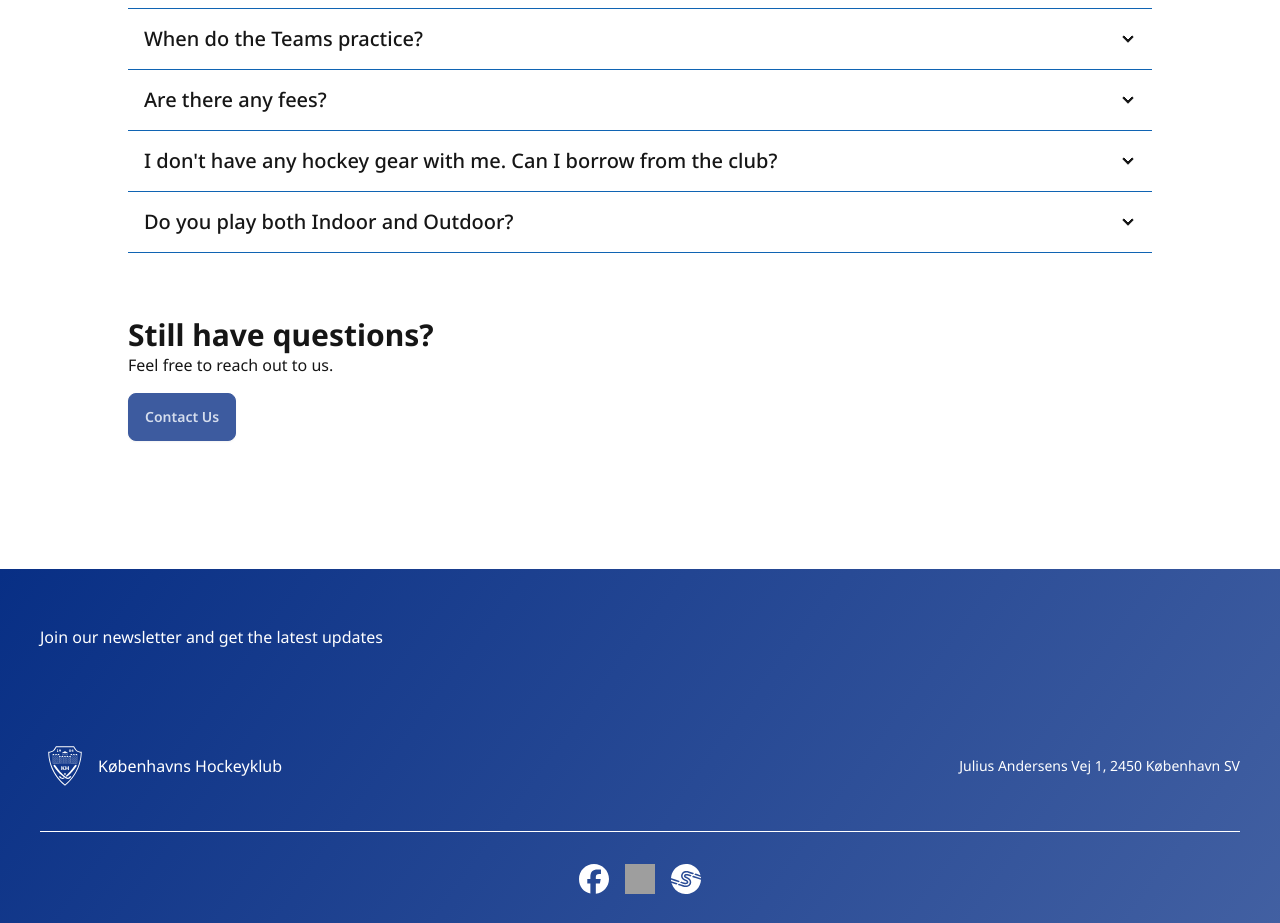
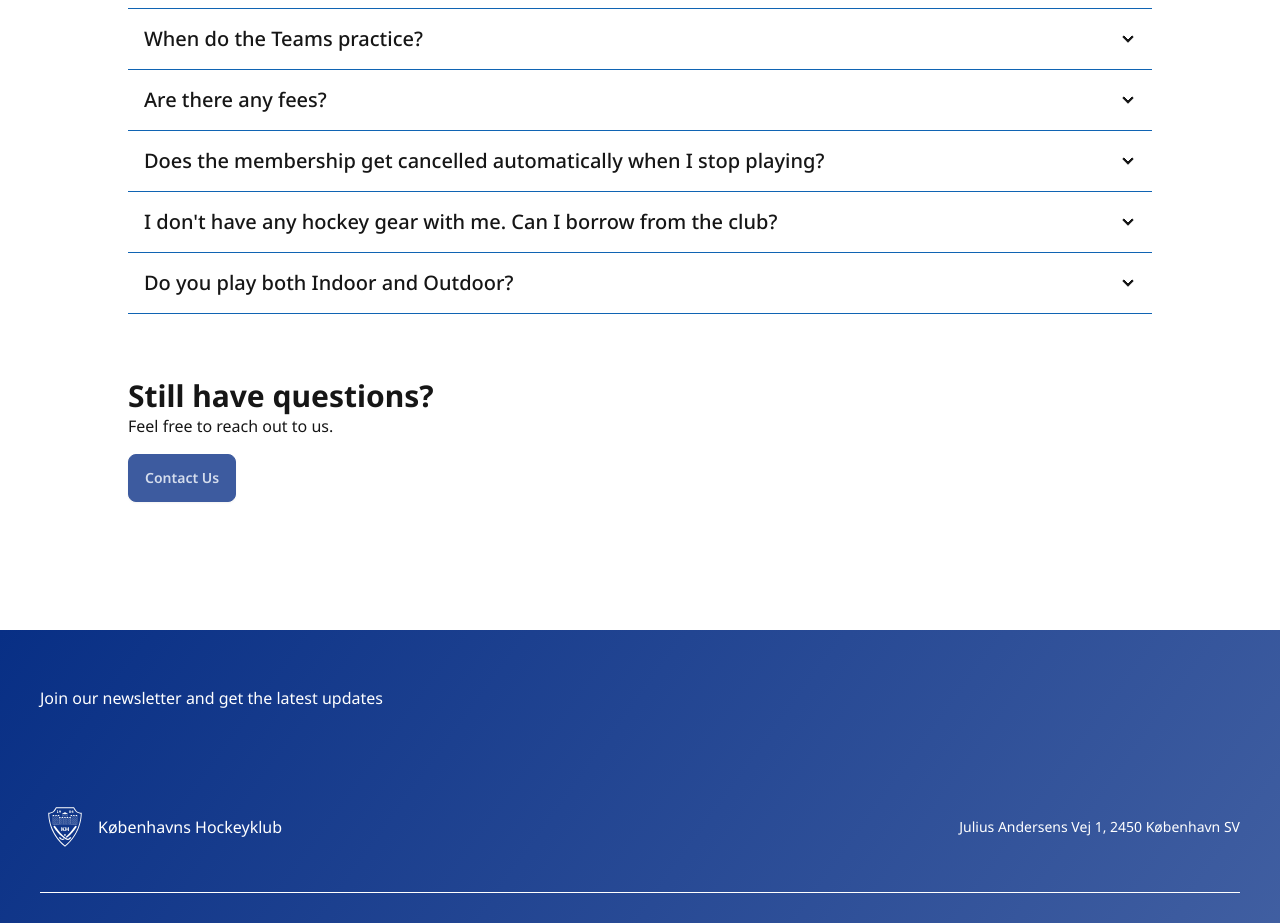
Before and after one commit to paulafiaschi/kh-web-2024, a Next.js app: page /about in a window 1280 px wide. Shown: the part 2960-3883 px from the top of the page. Built offline with nearby package versions, Linux system fonts and the light colour scheme; grey boxes are pictures that could not be loaded.

Commit message:
membership cancellation added

```diff
--- a/app/components/homepage/FAQ.jsx
+++ b/app/components/homepage/FAQ.jsx
@@ -105,6 +105,18 @@ export default function FAQ() {
         </div>
       </div>
       <div className="collapse collapse-arrow rounded-none">
+        <input type="radio" name="my-accordion-1" aria-labelledby="fee" />
+        <div className="collapse-title text-xl font-medium">
+          Does the membership get cancelled automatically when I stop playing?
+        </div>
+        <div className="collapse-content">
+          <p>
+            No, this is a subscription, like any other. If you want out, you
+            need to do it yourself before the next automatic payment.
+          </p>
+        </div>
+      </div>
+      <div className="collapse collapse-arrow rounded-none">
         <input type="radio" name="my-accordion-1" aria-labelledby="equipment" />
         <div className="collapse-title text-xl font-medium">
           I don&apos;t have any hockey gear with me. Can I borrow from the club?
```
